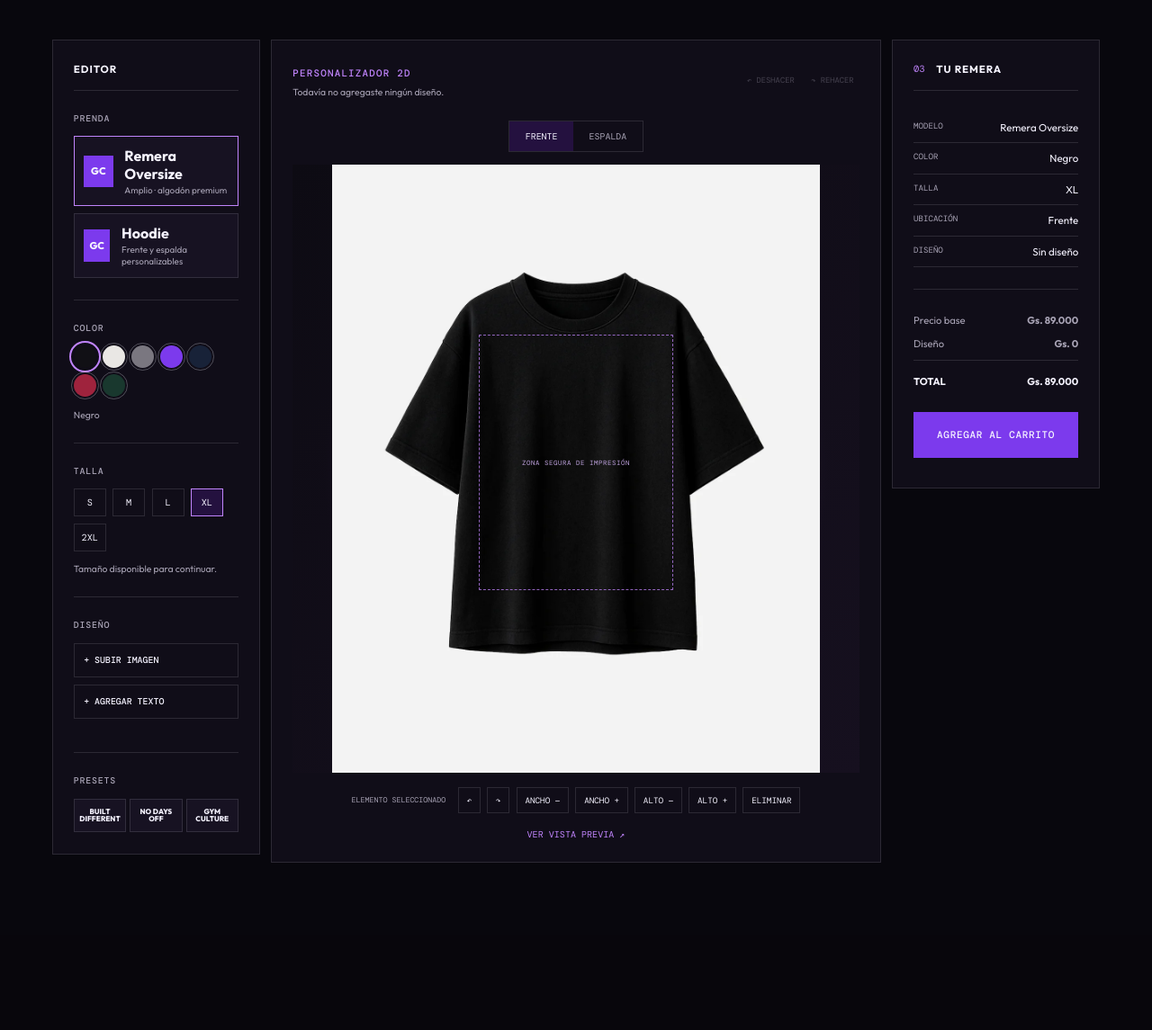
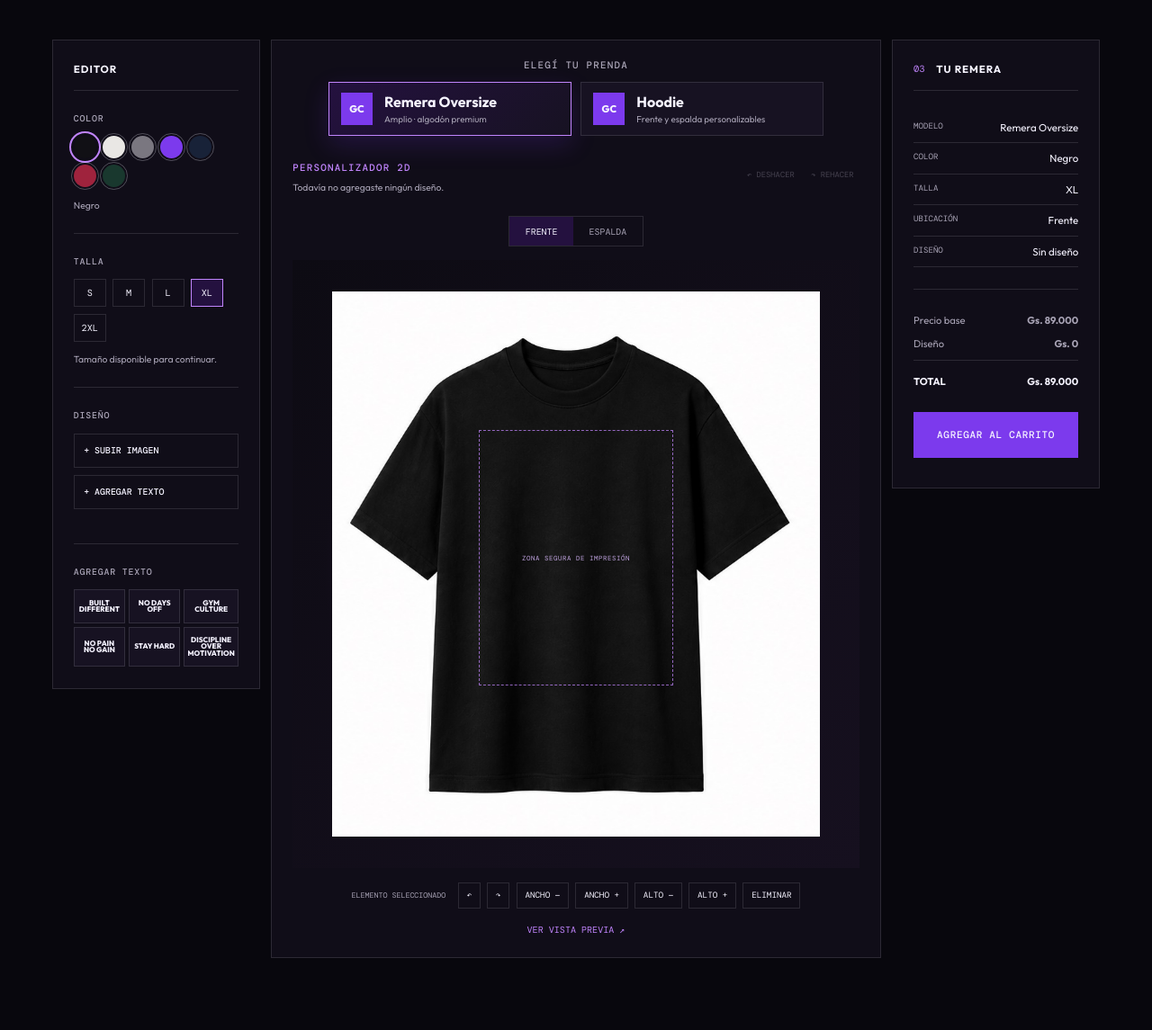
Before and after one commit to ChrisJisuscar/gym-culture, a Django app: page /crear-mi-remera/ in a window 1280 px wide. Shown: the part 285-1430 px from the top of the page at 90% size. Before the commit the page ends 1244 px from the top, so only its background shows below. Run offline with Django 5.2, Linux system fonts and the light colour scheme; data that the repository does not hold is empty.

Commit message:
v1.2 del custom lab

```diff
--- a/backend/static/css/customizer.css
+++ b/backend/static/css/customizer.css
@@ -104,25 +104,39 @@
 }
 
 .garment-options {
-  display: grid;
-  gap: .5rem
+  display: flex;
+  justify-content: center;
+  gap: .65rem
 }
 
 .garment-option {
   display: flex;
   align-items: center;
   gap: .8rem;
-  width: 100%;
-  padding: .65rem;
+  flex: 0 1 270px;
+  padding: .72rem .82rem;
   border: 1px solid var(--line);
   background: #171222;
   color: var(--text);
-  text-align: left
+  text-align: left;
+  cursor: pointer;
+  transition: transform .28s cubic-bezier(.2,.8,.2,1), border-color .28s ease, background .28s ease, box-shadow .28s ease
 }
 
 .garment-option.is-selected {
-  border-color: var(--lavender)
+  border-color: var(--lavender);
+  background: linear-gradient(135deg, #24113f, #171222);
+  box-shadow: 0 10px 28px rgba(122, 58, 237, .18)
 }
+
+.garment-option:hover,
+.garment-option:focus-visible {
+  transform: translateY(-3px);
+  border-color: var(--lavender);
+  outline: 0
+}
+
+.garment-section { display: none }
 
 .garment-icon {
   display: grid;
@@ -282,6 +296,17 @@
   flex-direction: column
 }
 
+.garment-picker {
+  width: min(100%, 620px);
+  margin: -.2rem auto 1.45rem;
+  text-align: center
+}
+
+.garment-picker .eyebrow {
+  margin: 0 0 .7rem;
+  color: var(--muted)
+}
+
 .editor-top {
   display: flex;
   justify-content: space-between;
@@ -348,13 +373,20 @@
   isolation: isolate
 }
 
+.shirt[data-garment="hoodie"] .safe-area {
+  left: 30%;
+  top: 27%;
+  width: 40%;
+  height: 45%
+}
+
 .shirt-image {
   display: block;
   width: 100%;
   height: 100%;
   object-fit: contain;
   filter: var(--shirt-filter, none);
-  transition: filter .25s ease
+  transition: filter .25s ease, transform .35s cubic-bezier(.2,.8,.2,1)
 }
 
 .shirt[data-color="Blanco"] {
@@ -649,6 +681,15 @@
     min-height: 610px
   }
 
+  .garment-picker { margin-bottom: 1.2rem }
+
+  .garment-options { gap: .45rem }
+
+  .garment-option {
+    min-width: 0;
+    padding: .62rem
+  }
+
   .summary-panel {
     order: 3;
     display: block
@@ -735,6 +776,10 @@
     width: 100%
   }
 
+  .garment-option { align-items: flex-start }
+
+  .garment-option small { line-height: 1.25 }
+
   .safe-label {
     font-size: .4rem
   }
--- a/backend/static/js/customizer.js
+++ b/backend/static/js/customizer.js
@@ -177,7 +177,7 @@ if (root) {
         const luminance = (pixels.data[index] * .2126) + (pixels.data[index + 1] * .7152) + (pixels.data[index + 2] * .0722);
         if (luminance < 12) continue;
         const isHoodieFabric = garment === 'hoodie';
-        if (isHoodieFabric || luminance < 138) {
+        if (isHoodieFabric ? luminance < 170 : luminance < 138) {
           const fabricLightness = isHoodieFabric ?
             .2 + (luminance / 255) * .8 :
             .18 + (luminance / 138) * .82;
@@ -360,6 +360,11 @@ if (root) {
       bold: true
     });
     textControls.hidden = false;
+    requestAnimationFrame(() => {
+      const input = document.querySelector('#text-content');
+      input.focus();
+      input.select();
+    });
   });
   document.querySelector('#text-content').addEventListener('input', (event) => {
     const item = selected();
@@ -392,6 +397,11 @@ if (root) {
       bold: true
     });
     textControls.hidden = false;
+    requestAnimationFrame(() => {
+      const input = document.querySelector('#text-content');
+      input.focus();
+      input.select();
+    });
   }));
 
   controls.addEventListener('click', (event) => {
--- a/backend/templates/create_tshirt.html
+++ b/backend/templates/create_tshirt.html
@@ -16,8 +16,8 @@
       class="customizer-layout"
       data-product-id="{{ product.id|default:'' }}"
       data-price="{{ product.price|default:'89000' }}"
-      data-tshirt-front-image="{% get_media_prefix %}products/camiseta-oversize-basica-inbasik-negro-07.webp"
-      data-tshirt-back-image="{% get_media_prefix %}products/camiseta-oversize-basica-inbasik-negro-07.webp"
+      data-tshirt-front-image="{% static 'images/customizer/tshirt-front.jpg' %}"
+      data-tshirt-back-image="{% static 'images/customizer/tshirt-back.jpg' %}"
       data-hoodie-front-image="{% static 'images/customizer/hoodie-front.jpg' %}"
       data-hoodie-back-image="{% static 'images/customizer/hoodie-back.jpg' %}"
     >
@@ -25,7 +25,7 @@
         <div class="panel-title">
           <h2>EDITOR</h2>
         </div>
-        <section>
+        <section class="garment-section">
           <h3>PRENDA</h3>
           <div class="garment-options" role="radiogroup" aria-label="Tipo de prenda">
             <button
@@ -135,7 +135,7 @@
           </div>
         </section>
         <section>
-          <h3>PRESETS</h3>
+          <h3>AGREGAR TEXTO</h3>
           <div class="preset-grid">
             <button type="button" class="preset" data-preset="BUILT\nDIFFERENT">
               BUILT
@@ -149,11 +149,18 @@
               GYM
               <br>
               CULTURE
-            </button>
+            </button><button type="button" class="preset" data-preset="NO PAIN NO GAIN">NO PAIN<br>NO GAIN</button><button type="button" class="preset" data-preset="STAY HARD">STAY HARD</button><button type="button" class="preset" data-preset="DISCIPLINE OVER MOTIVATION">DISCIPLINE OVER<br>MOTIVATION</button>
           </div>
         </section>
       </aside>
       <section class="editor-panel panel">
+        <div class="garment-picker">
+          <p class="eyebrow">ELEGÍ TU PRENDA</p>
+          <div class="garment-options" role="radiogroup" aria-label="Tipo de prenda">
+            <button class="garment-option is-selected" type="button" data-garment="tshirt" data-label="{{ product.name|default:'Remera Oversize' }}" role="radio" aria-checked="true"><span class="garment-icon">GC</span><span><b>{{ product.name|default:'Remera Oversize' }}</b><small>Amplio · algodón premium</small></span></button>
+            <button class="garment-option" type="button" data-garment="hoodie" data-label="Hoodie" role="radio" aria-checked="false"><span class="garment-icon">GC</span><span><b>Hoodie</b><small>Frente y espalda personalizables</small></span></button>
+          </div>
+        </div>
         <div class="editor-top">
           <div>
             <span class="eyebrow">PERSONALIZADOR 2D</span>
```
Also changed, not shown: backend/static/images/customizer/hoodie-back.jpg, backend/static/images/customizer/hoodie-front.jpg, backend/static/images/customizer/tshirt-back.jpg (added), backend/static/images/customizer/tshirt-front.jpg (added).
